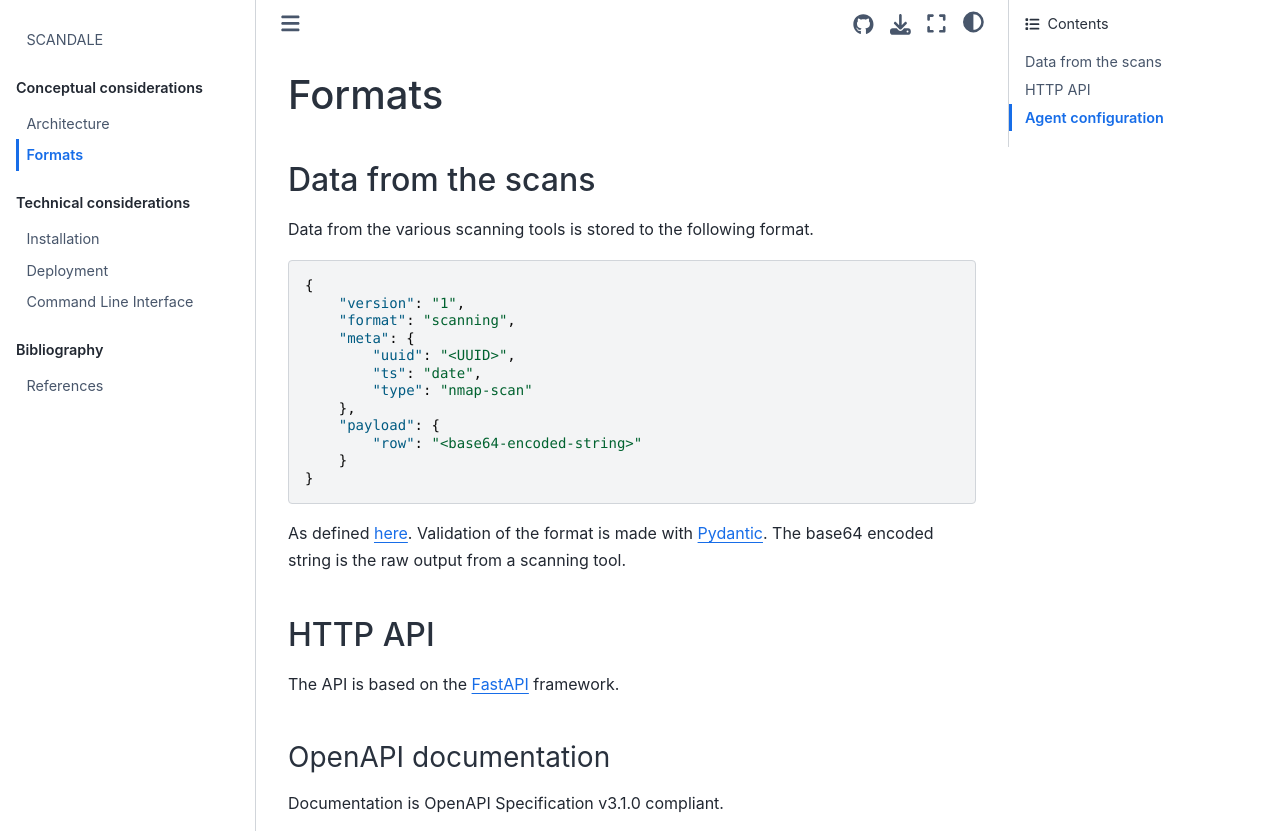
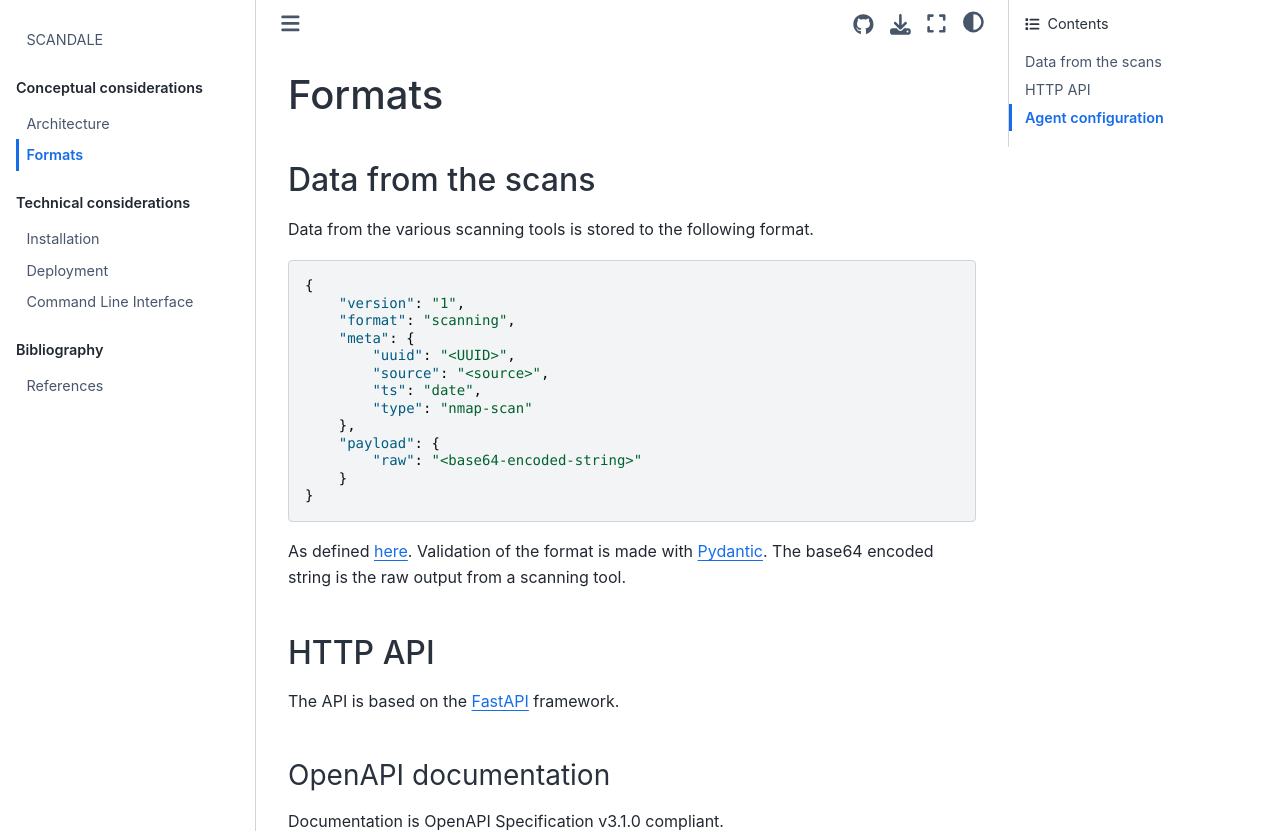
Before and after one commit to scandale-project/scandale, a Sphinx documentation site: the page built from docs/formats.rst, in a window 1280 px wide and 900 px high, cut to the strip 0-831 px from the top of the window. Built offline with Sphinx 7.4.7 and the Sphinx Book theme 1.1.4, drawn with Linux system fonts in a browser that asks for light colours; a script that is not in the unit is left out.

Commit message:
chg: [core] Renamed to row to raw.

```diff
--- a/docs/_static/openapi.yaml
+++ b/docs/_static/openapi.yaml
@@ -36,11 +36,11 @@ components:
       type: object
     Payload:
       properties:
-        row:
-          title: Row
+        raw:
+          title: Raw
           type: string
       required:
-      - row
+      - raw
       title: Payload
       type: object
     ScanData:
--- a/docs/formats.rst
+++ b/docs/formats.rst
@@ -14,11 +14,12 @@ Data from the various scanning tools is stored to the following format.
         "format": "scanning",
         "meta": {
             "uuid": "<UUID>",
+            "source": "<source>",
             "ts": "date",
             "type": "nmap-scan"
         },
         "payload": {
-            "row": "<base64-encoded-string>"
+            "raw": "<base64-encoded-string>"
         }
     }
 
```
Also changed, not shown: docs/_static/openapi.json (+1 -1 lines), 2 other files.
